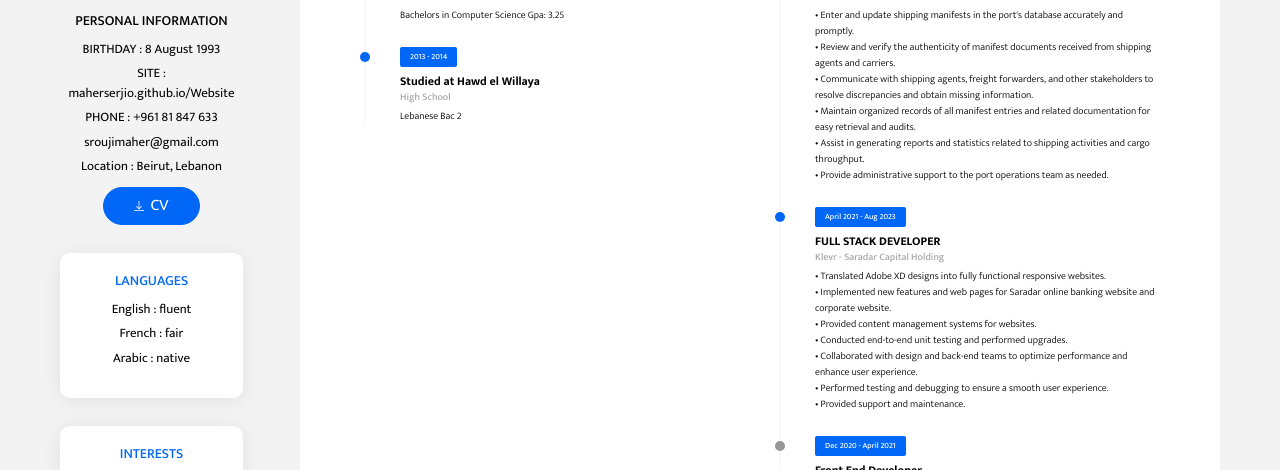
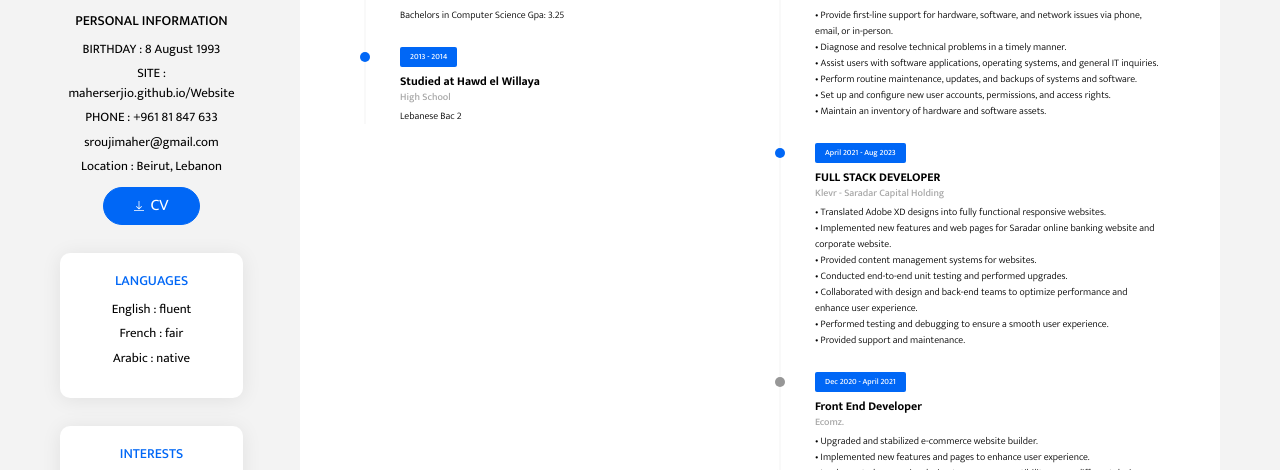
Before and after one commit to maherserjio/Website, a website: page index.html in a window 1280 px wide. Shown: the part 256-726 px from the top of the page. Drawn offline with Linux system fonts and the light colour scheme.

Commit message:
Update index.html
Resume updates

```diff
--- a/index.html
+++ b/index.html
@@ -115,26 +115,19 @@
                                 <span class="badge badge-primary">May 2024 - Present</span>
                                 <h6 class="time-line-item-title">IT SUPPORT TECHNICIAN</h6>
                                 <p class="time-line-item-subtitle">PORT OF BEIRUT</p>
-                                <p class="time-line-item-content"> • Enter and update shipping manifests in the port's
-                                    database accurately and promptly.
+                                <p class="time-line-item-content"> • Provide first-line support for hardware, software, and network issues via phone, email, or in-person.
                                 </p>
-                                <p class="time-line-item-content"> • Review and verify the authenticity of manifest
-                                    documents received from shipping agents and carriers.
+                                <p class="time-line-item-content"> • Diagnose and resolve technical problems in a timely manner.
                                 </p>
-                                <p class="time-line-item-content"> • Communicate with shipping agents, freight
-                                    forwarders, and other stakeholders to resolve discrepancies and obtain missing
-                                    information.
+                                <p class="time-line-item-content"> • Assist users with software applications, operating systems, and general IT inquiries.
                                 </p>
-                                <p class="time-line-item-content"> • Maintain organized records of all manifest entries
-                                    and related documentation for easy retrieval and audits.
+                                <p class="time-line-item-content"> • Perform routine maintenance, updates, and backups of systems and software.
 
                                 </p>
-                                <p class="time-line-item-content"> • Assist in generating reports and statistics related
-                                    to shipping activities and cargo throughput.
+                                <p class="time-line-item-content"> • Set up and configure new user accounts, permissions, and access rights.
 
                                 </p>
-                                <p class="time-line-item-content"> • Provide administrative support to the port
-                                    operations team as needed.
+                                <p class="time-line-item-content"> • Maintain an inventory of hardware and software assets.
                                 </p>
 
                             </li>
```
